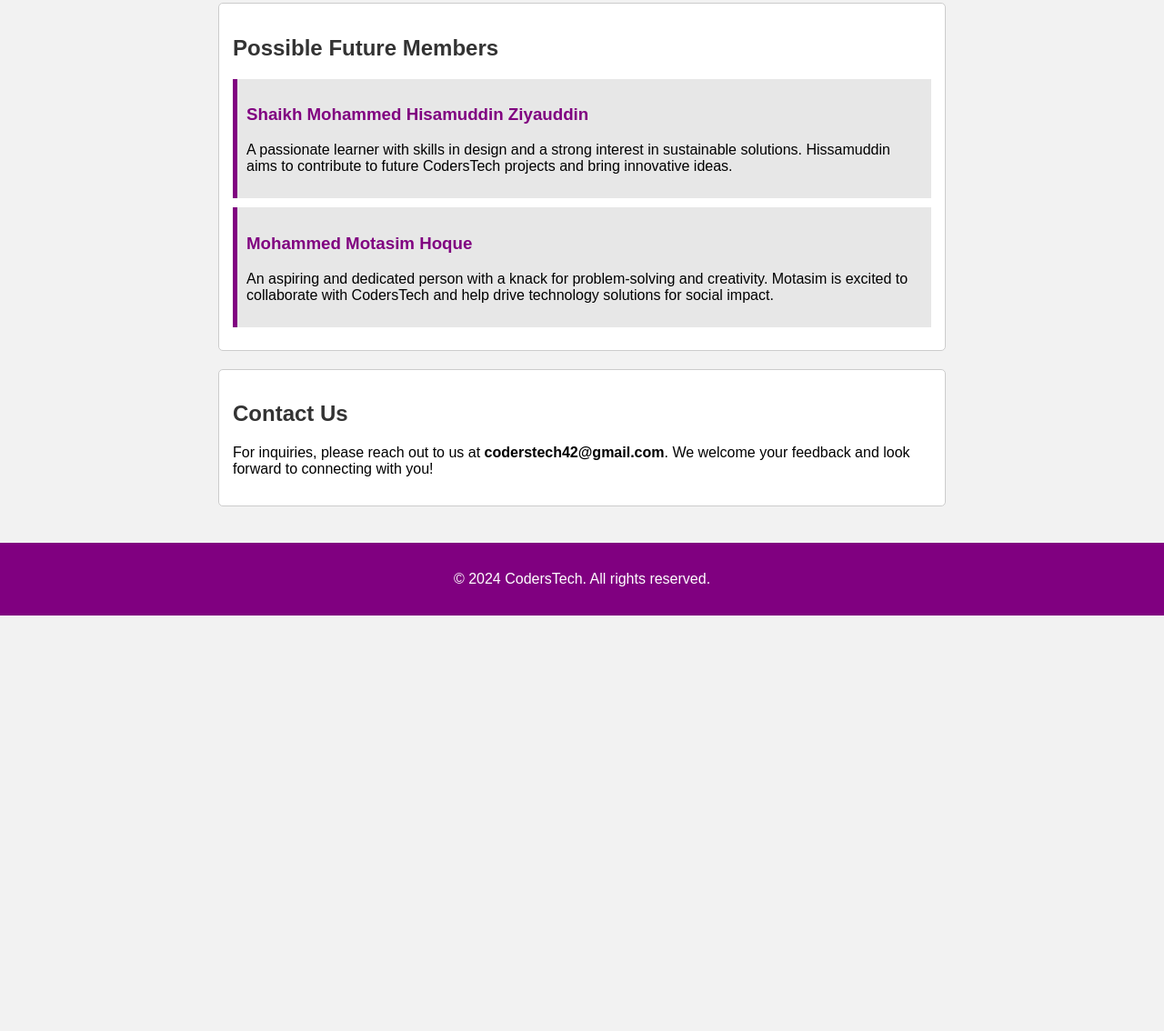
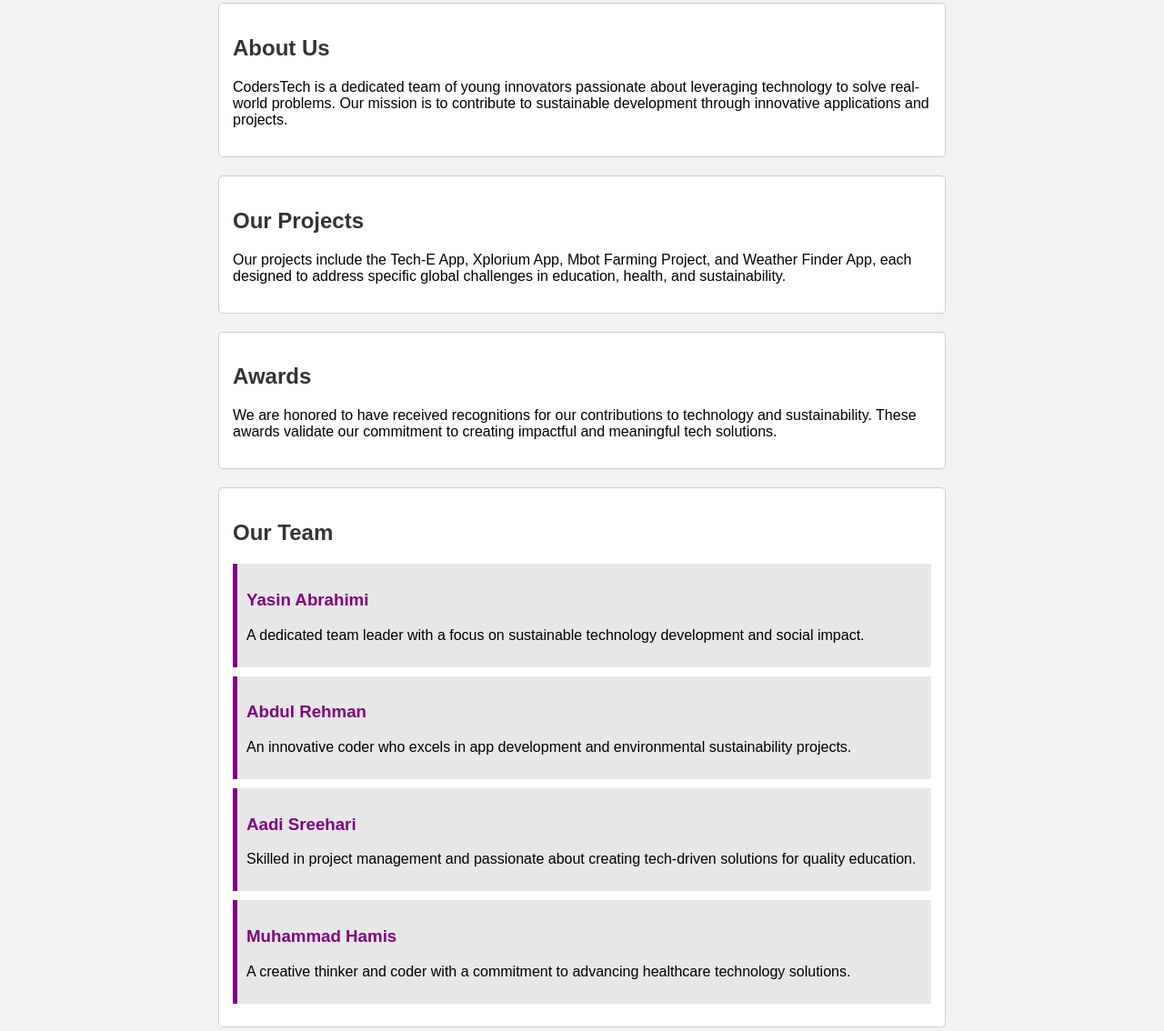
Before and after one commit to CodersTech2024/CodersTechWebPage.com, a plain HTML site: page index.html in a window 1280 px wide. Shown: the part 173-1307 px from the top of the page at 91% size. Before the commit the page ends 850 px from the top, so only its background shows below. Drawn offline with Linux system fonts and the light colour scheme.

Commit message:
Update index.html

```diff
--- a/index.html
+++ b/index.html
@@ -74,8 +74,47 @@
 </div>
 
 <div class="content">
-    <!-- Existing sections for About Us, Projects, Awards, Team -->
 
+    <!-- About Us Section -->
+    <div id="about" class="section">
+        <h2>About Us</h2>
+        <p>CodersTech is a dedicated team of young innovators passionate about leveraging technology to solve real-world problems. Our mission is to contribute to sustainable development through innovative applications and projects.</p>
+    </div>
+
+    <!-- Our Projects Section -->
+    <div id="projects" class="section">
+        <h2>Our Projects</h2>
+        <p>Our projects include the Tech-E App, Xplorium App, Mbot Farming Project, and Weather Finder App, each designed to address specific global challenges in education, health, and sustainability.</p>
+    </div>
+
+    <!-- Awards Section -->
+    <div id="awards" class="section">
+        <h2>Awards</h2>
+        <p>We are honored to have received recognitions for our contributions to technology and sustainability. These awards validate our commitment to creating impactful and meaningful tech solutions.</p>
+    </div>
+
+    <!-- Our Team Section -->
+    <div id="team" class="section">
+        <h2>Our Team</h2>
+        <div class="team-member">
+            <h3>Yasin Abrahimi</h3>
+            <p>A dedicated team leader with a focus on sustainable technology development and social impact.</p>
+        </div>
+        <div class="team-member">
+            <h3>Abdul Rehman</h3>
+            <p>An innovative coder who excels in app development and environmental sustainability projects.</p>
+        </div>
+        <div class="team-member">
+            <h3>Aadi Sreehari</h3>
+            <p>Skilled in project management and passionate about creating tech-driven solutions for quality education.</p>
+        </div>
+        <div class="team-member">
+            <h3>Muhammad Hamis</h3>
+            <p>A creative thinker and coder with a commitment to advancing healthcare technology solutions.</p>
+        </div>
+    </div>
+
+    <!-- Possible Future Members Section -->
     <div id="future-members" class="section">
         <h2>Possible Future Members</h2>
         <div class="future-member">
```
